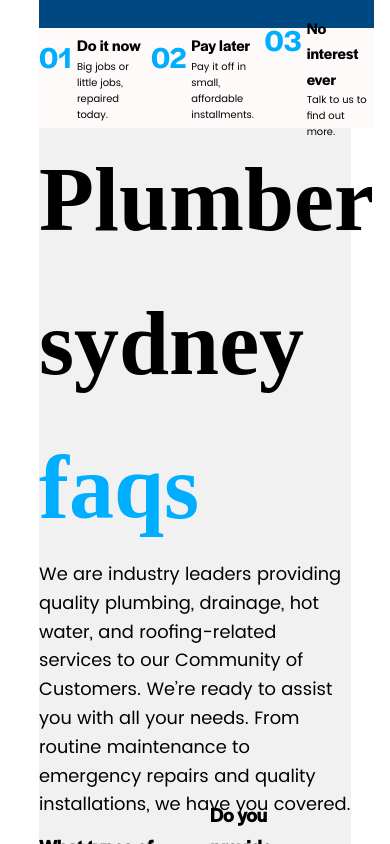
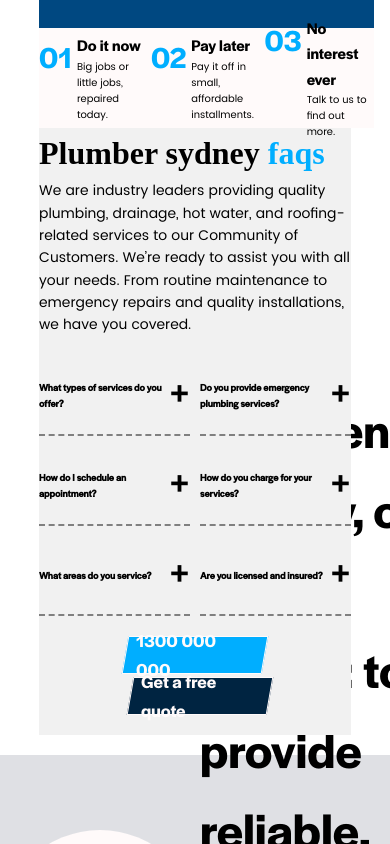
Before and after one commit to LeiliAQ/landingpage, a React (Create React App) app: page / in a window 390 px wide. Shown: the part 5940-6784 px from the top of the page. Built offline with nearby package versions, Linux system fonts and the light colour scheme.

Commit message:
Sydney responsive Alpha1

```diff
--- a/src/components/Others/Sydney.css
+++ b/src/components/Others/Sydney.css
@@ -59,6 +59,7 @@
     color: snow;
     margin-top: 2rem;
     margin-bottom: 2rem;
+    padding-bottom: 2rem;
 }
 .faqs__buttons span{
     transform: skew(10deg);
@@ -70,3 +71,49 @@
     background: #002441;
     margin-left: 1rem;
 }
+
+/* media query */
+/* media query */
+@media screen and (max-width: 1200px) {
+
+}
+
+@media screen and (max-width: 992px) {
+    .faqs__title{
+        font-size: 60px;
+    }
+    .faqs__text{
+        font-size: 14px;
+    }
+    .faqs__list{
+        justify-content: space-between;
+        gap: 1rem;
+    }
+
+}
+@media screen and (max-width: 768px) {
+    .faqs__title{
+        font-size: 40px;
+    }
+    .faqs__buttons{
+        display: flex;
+        flex-direction: column;
+        justify-content: start;
+        align-items: center;
+        gap: 0.6rem;
+    }
+    .faqitem__text{
+        font-size:12px;
+    }
+}
+@media screen and (max-width: 567px) {
+    .faqs__title{
+        font-size: 32px;
+    }
+    .faqs__buttons{
+        gap: 0.3rem;
+    }
+    .faqitem__text{
+        font-size:10px;
+    }
+}
```
